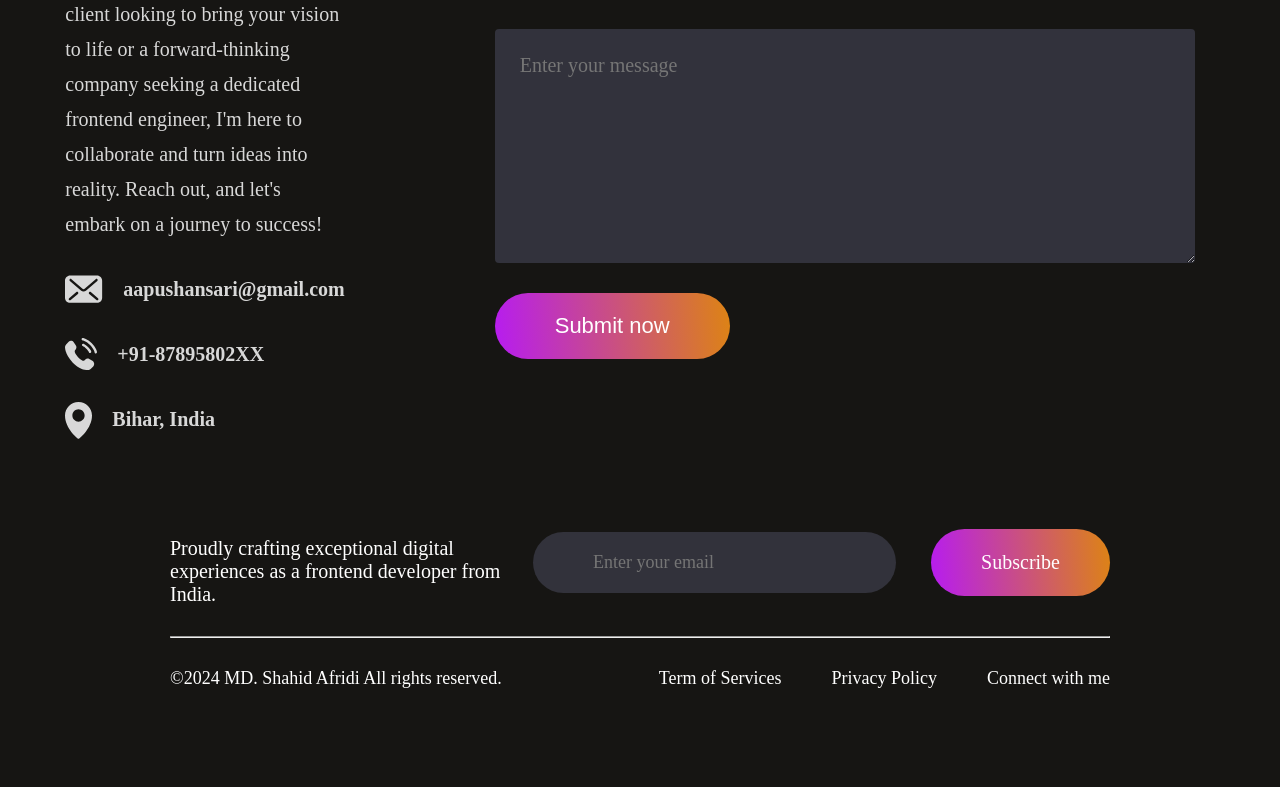
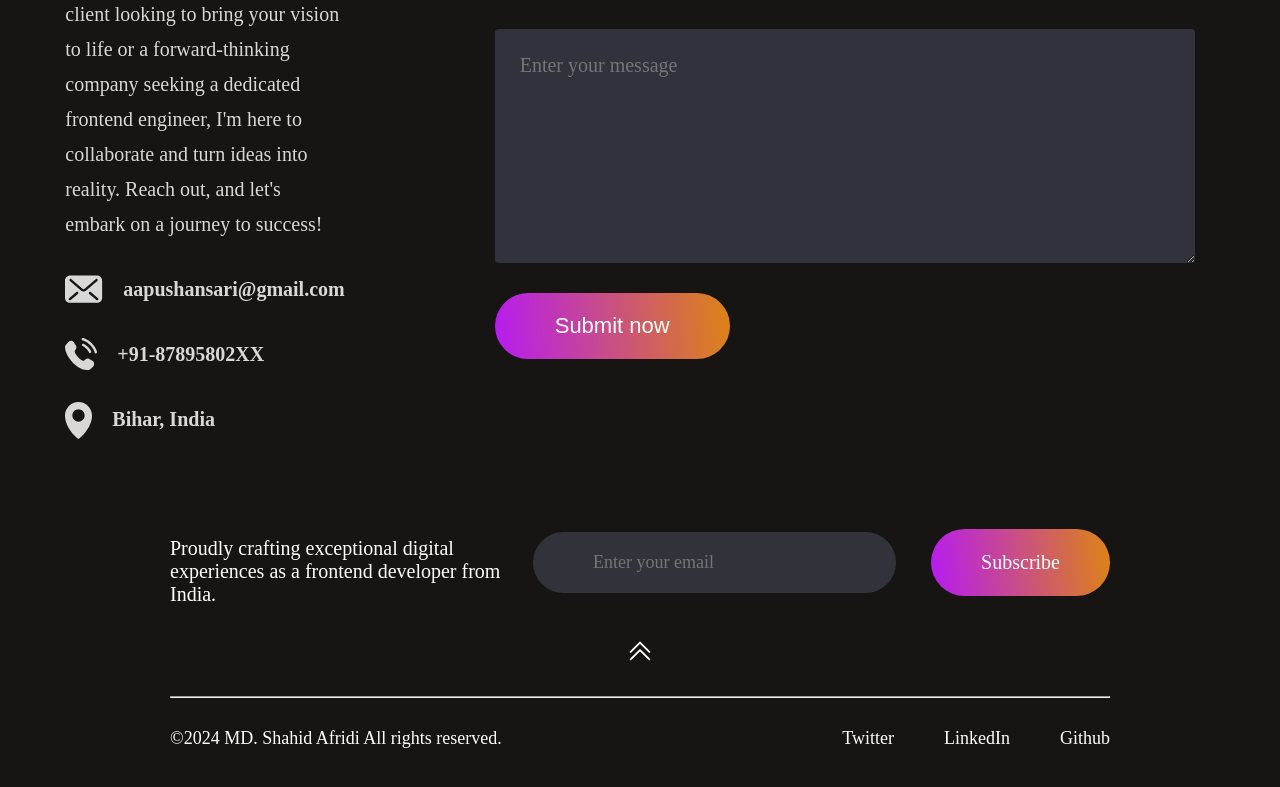
Before and after one commit to Aapush01/100xDevs-Cohort-2, a React (Vite) app in the folder Projects/Aapush-Portfolio/: page / in a window 1280 px wide. Shown: the part 5745-6532 px from the top of the page. Before the commit the page ends 6484 px from the top, so only its background shows below. Built offline with nearby package versions, Linux system fonts and the light colour scheme.

Commit message:
footer updated

```diff
--- a/Projects/Aapush-Portfolio/package.json
+++ b/Projects/Aapush-Portfolio/package.json
@@ -11,6 +11,7 @@
   },
   "dependencies": {
     "@fortawesome/fontawesome-svg-core": "^6.5.2",
+    "@fortawesome/free-solid-svg-icons": "^6.5.2",
     "@fortawesome/react-fontawesome": "^0.2.2",
     "dotenv": "^16.4.5",
     "react": "^18.2.0",
--- a/Projects/Aapush-Portfolio/src/Components/Footer/Footer.css
+++ b/Projects/Aapush-Portfolio/src/Components/Footer/Footer.css
@@ -60,6 +60,26 @@
   transition: 0.3s;
   background: linear-gradient(267deg, #dd9653 0.36%, #492753 102.06%);
 }
+.circle-div {
+  display: flex;
+  justify-content: center;
+  align-items: center;
+  margin: 0;
+}
+.scroll-top {
+  width: 30px;
+  height: 30px;
+  border-radius: 50%;
+  display: flex;
+  align-items: center;
+  justify-content: center;
+  color: white;
+
+}
+.scroll-top:hover {
+  background-color: rgb(45, 45, 30);
+  cursor: pointer;
+}
 @media (max-width: 768px) {
   .footer {
     margin: 50px 70px;
--- a/Projects/Aapush-Portfolio/src/Components/Footer/Footer.jsx
+++ b/Projects/Aapush-Portfolio/src/Components/Footer/Footer.jsx
@@ -1,5 +1,8 @@
 import React from "react";
 import "./Footer.css";
+import { FontAwesomeIcon } from '@fortawesome/react-fontawesome';
+import { faCoffee } from '@fortawesome/free-solid-svg-icons'; // Example icon
+
 
 const Footer = () => {
   return (
@@ -21,6 +24,16 @@ const Footer = () => {
           <div className="footer-subscribe">Subscribe</div>
         </div>
       </div>
+      <div className="circle-div">
+      <a href="/">
+      <div className="scroll-top">    <svg xmlns="http://www.w3.org/2000/svg" fill="none" viewBox="0 0 24 24" stroke-width="1.5" stroke="currentColor" class="size-6">
+  <path stroke-linecap="round" stroke-linejoin="round" d="m4.5 18.75 7.5-7.5 7.5 7.5" />
+  <path stroke-linecap="round" stroke-linejoin="round" d="m4.5 12.75 7.5-7.5 7.5 7.5" />
+</svg>
+
+</div>
+</a>
+      </div>
       <hr />
       <div className="footer-bottom">
         <p className="footer-bottom-left">
@@ -28,9 +41,10 @@ const Footer = () => {
           ©2024 MD. Shahid Afridi All rights reserved.{" "}
         </p>
         <div className="footer-bottom-right">
-          <p>Term of Services</p>
-          <p>Privacy Policy</p>
-          <p>Connect with me</p>
+          <div>Twitter</div>
+          <div>LinkedIn</div>
+          <div>Github</div>
+
         </div>
       </div>
     </div>
```
Also changed, not shown: 1 other file (tests, documents, lock files or other folders).
